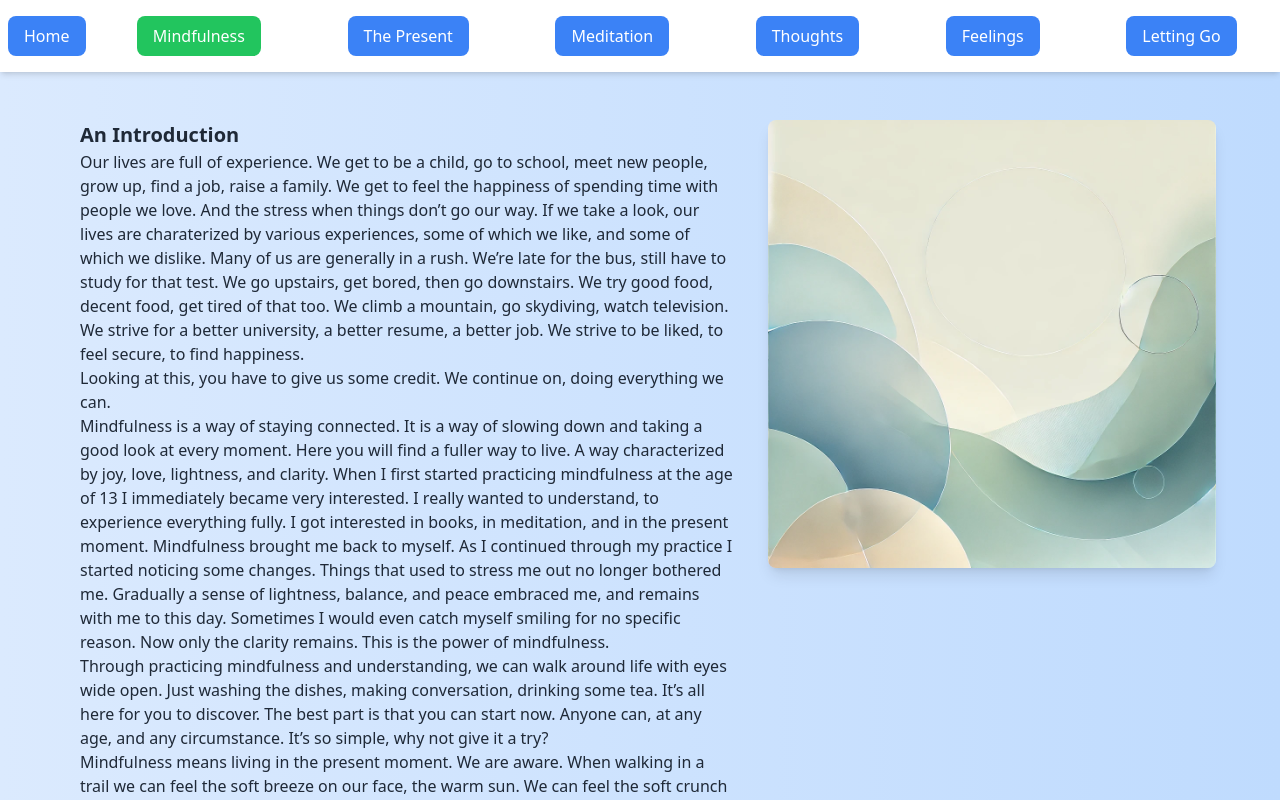
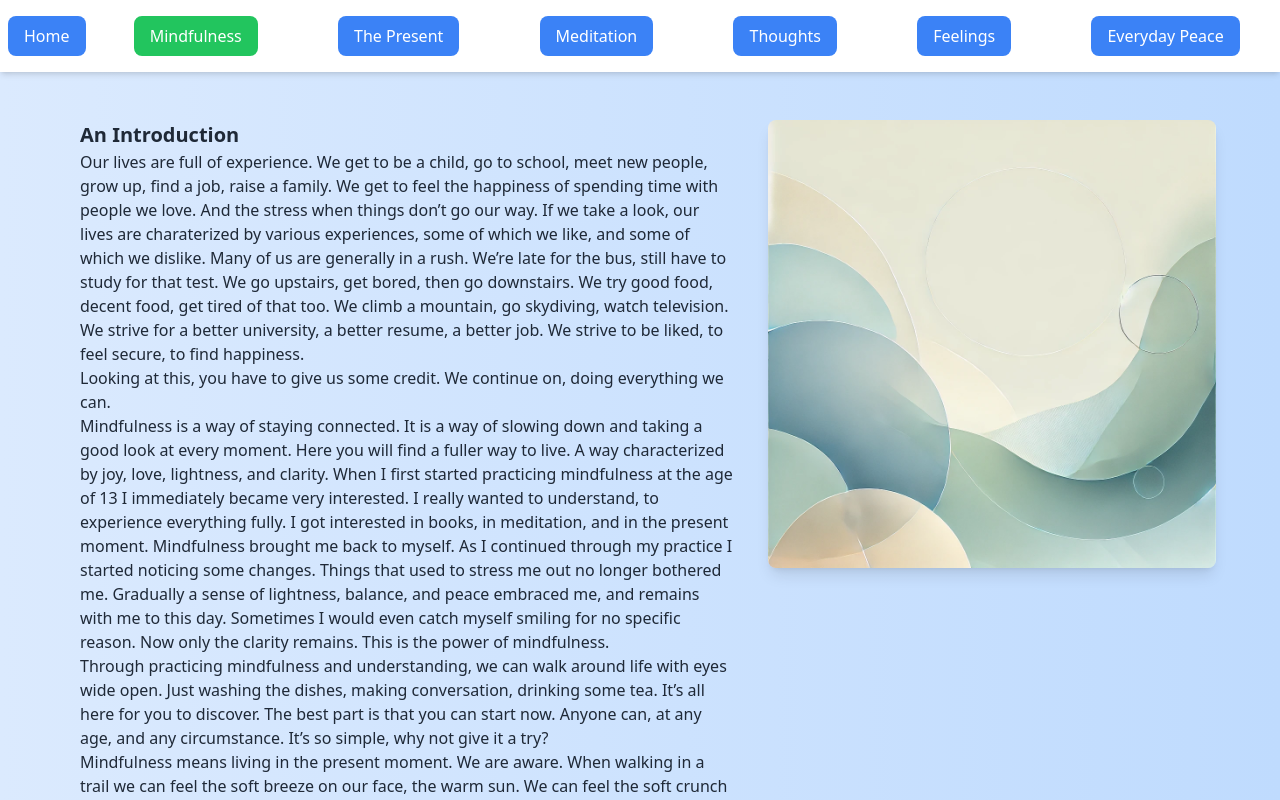
Before and after one commit to JoshuaChou10/mindfulness, a Next.js app: page /mindfulness-course in a window 1280 px wide. Shown: the top 800 px of the page. Built offline with nearby package versions, Linux system fonts and the light colour scheme.

Commit message:
added image for last section

```diff
--- a/app/page.tsx
+++ b/app/page.tsx
@@ -48,10 +48,10 @@ const Home = () => {
         </div>
 
         <Link href="/mindfulness-course?section=Meditation" className="flex-1">
-          <div className="flex flex-col items-center border p-6 bg-white shadow-lg rounded-lg h-full">
-            <h2 className="text-xl font-semibold mb-2 text-gray-800">Meditation</h2>
-            <p className="text-gray-600">Learn about Meditation</p>
-          </div>
+        <div className="flex flex-col items-center border p-6 bg-white shadow-lg rounded-lg h-full transition-transform transform hover:scale-105 hover:bg-blue-300 hover:text-white cursor-pointer">
+    <h2 className="text-xl font-semibold mb-2 text-gray-800">Meditation</h2>
+    <p className="text-gray-600">Click here to learn about Meditation</p>
+  </div>
         </Link>
       </div>
     </div>
--- a/pages/mindfulness-course.tsx
+++ b/pages/mindfulness-course.tsx
@@ -118,7 +118,7 @@ const sections: { [key: string]: Section } = {
     `,
     imageUrl: '/images/feelings.jpg',
   },
-  "Letting Go": {
+  "Everyday Peace": {
     practice: `
       <h2>Practice</h2>
       <p></p>
@@ -127,7 +127,7 @@ const sections: { [key: string]: Section } = {
       <h1>Everyday Peace</h1>
       <p>Freedom can only be found here an now. Not tommorrow, not yesterday, not on a mountain, but just right here. Peace can only come from within. It doesn’t come from achieving this or that. True lasting joy won’t reveal itself once you get the things you want. Let’s just start here, within. Then we will know a true happiness that doesn’t fall away. A joy that is immovable in all circumstances. </p>
     `,
-    imageUrl: '/images/loving-what-is.jpg',
+    imageUrl: '/peace.png',
   },
 };
 
```
Also changed, not shown: public/peace.png (added).
